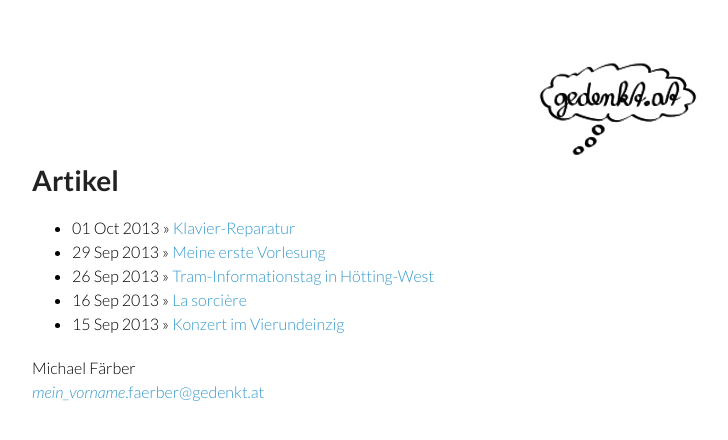
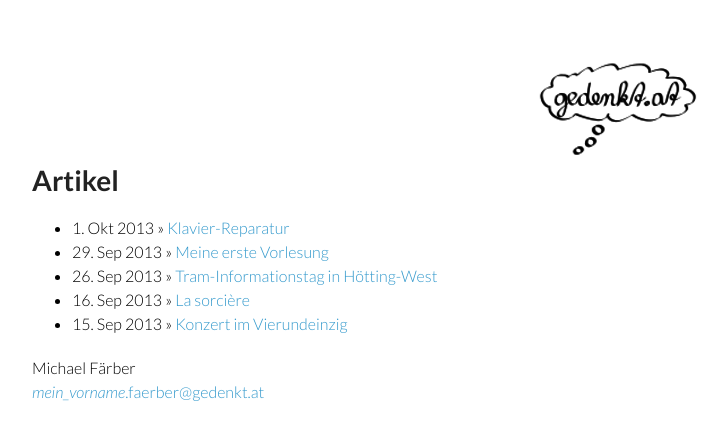
Before and after one commit to 01mf02/gedenkt.at, a Jekyll site: the page built from index.html, in a window 1280 px wide. Shown: the top 440 px of the page, without its empty margins (26-754 px from the left). Built offline with Jekyll 4.4.1, drawn with Linux system fonts in a browser that asks for light colours.

Commit message:
Translate month names and clean up.

```diff
--- a/_layouts/default.html
+++ b/_layouts/default.html
@@ -2,7 +2,7 @@
 <html xmlns="http://www.w3.org/1999/xhtml" xml:lang="de" lang="de-AT">
 <head>
    <meta http-equiv="content-type" content="text/html; charset=utf-8" />
-   <title>{{page.title}}</title>
+   <title>{{ page.title }}</title>
    <meta name="author" content="Michael Färber" />
 
    <!-- syntax highlighting CSS -->
@@ -21,7 +21,7 @@
     <div class="contact">
       <p>
         Michael Färber<br />
-		<a href="mailto:mein_vorname.faerber@gedenkt.at"><i>mein_vorname</i>.faerber@gedenkt.at</a>
+        <a href="mailto:mein_vorname.faerber@gedenkt.at"><i>mein_vorname</i>.faerber@gedenkt.at</a>
       </p>
     </div>
   </div>
--- a/index.html
+++ b/index.html
@@ -1,13 +1,32 @@
 ---
 layout: default
-title: Michael Färber
+title: gedenkt.at
 ---
 
-<div id="Startseite">
-  <h1>Artikel</h1>
-  <ul class="posts">
-    {% for post in site.posts %}
-      <li><span>{{post.date | date_to_string}}</span> &raquo; <a href="{{post.url}}">{{post.title}}</a></li>
-    {% endfor %}
-  </ul>
-</div>
+<h1>Artikel</h1>
+<ul class="posts">
+  {% for post in site.posts %}
+
+    <li>
+      {{ post.date | date: "%d" | plus:'0' }}.
+      {% assign m = post.date | date: "%m" %}
+      {% case m %}
+        {% when '01' %} Jän
+        {% when '02' %} Feb
+        {% when '03' %} Mär
+        {% when '04' %} Apr
+        {% when '05' %} Mai
+        {% when '06' %} Jun
+        {% when '07' %} Jul
+        {% when '08' %} Aug
+        {% when '09' %} Sep
+        {% when '10' %} Okt
+        {% when '11' %} Nov
+        {% when '12' %} Dez
+      {% endcase %}
+
+      {{ post.date | date: "%Y" }}
+      &raquo; <a href="{{ post.url }}">{{ post.title }}</a>
+    </li>
+  {% endfor %}
+</ul>
```
